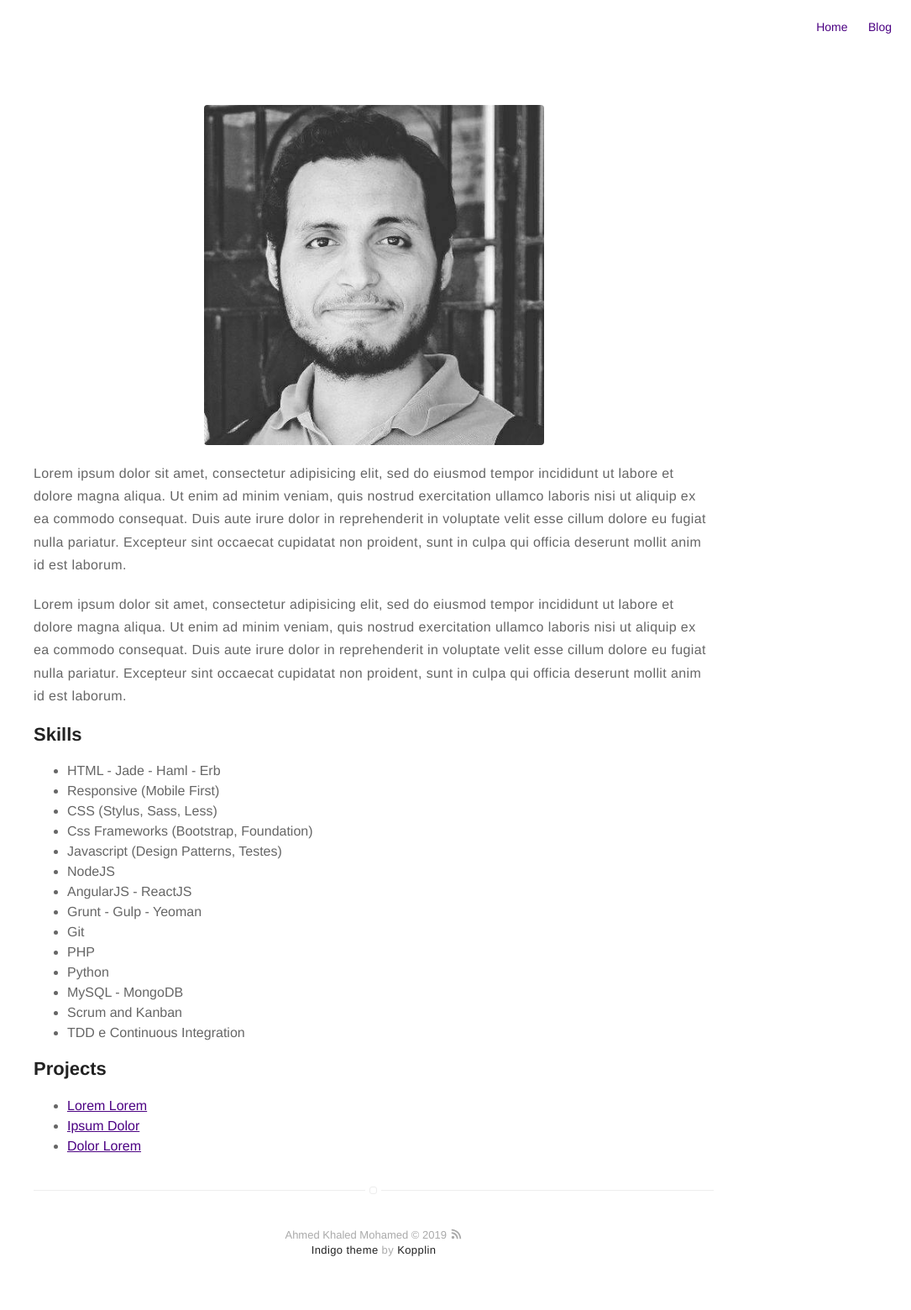
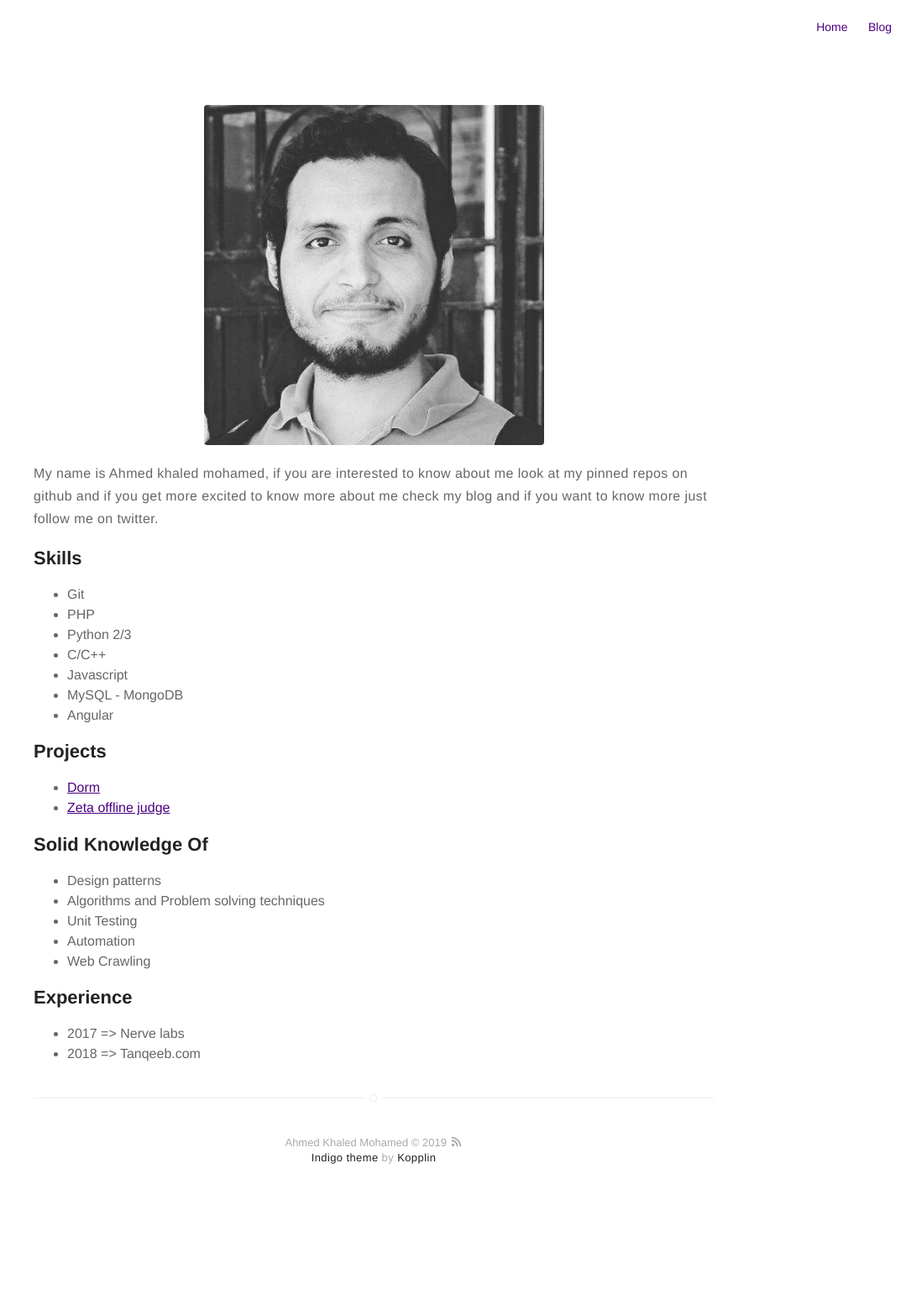
Before and after one commit to aa-ahmed-aa/aa-ahmed-aa.github.io, a Jekyll site: the page built from about.md, in a window 1280 px wide. Shown: the whole page at 84% size, without its empty margins (195-1280 px from the left). Built offline with Jekyll 4.4.1, drawn with Linux system fonts in a browser that asks for light colours; after the commit the page ends 1450 px from its top, so only the background shows below that.

Commit message:
Blog about

```diff
--- a/about.md
+++ b/about.md
@@ -4,43 +4,40 @@ layout: page
 ---
 ![Profile Image]({{ site.url }}/{{ site.picture }})
 
-<p>Lorem ipsum dolor sit amet, consectetur adipisicing elit, sed do eiusmod
-tempor incididunt ut labore et dolore magna aliqua. Ut enim ad minim veniam,
-quis nostrud exercitation ullamco laboris nisi ut aliquip ex ea commodo
-consequat. Duis aute irure dolor in reprehenderit in voluptate velit esse
-cillum dolore eu fugiat nulla pariatur. Excepteur sint occaecat cupidatat non
-proident, sunt in culpa qui officia deserunt mollit anim id est laborum.</p>
+<p>My name is Ahmed khaled mohamed, if you are interested to know about me look at my pinned repos on github and if you get more excited to know more
+about me check my blog and if you want to know more just follow me on twitter.</p>
 
-<p>Lorem ipsum dolor sit amet, consectetur adipisicing elit, sed do eiusmod
-tempor incididunt ut labore et dolore magna aliqua. Ut enim ad minim veniam,
-quis nostrud exercitation ullamco laboris nisi ut aliquip ex ea commodo
-consequat. Duis aute irure dolor in reprehenderit in voluptate velit esse
-cillum dolore eu fugiat nulla pariatur. Excepteur sint occaecat cupidatat non
-proident, sunt in culpa qui officia deserunt mollit anim id est laborum.</p>
 
 <h2>Skills</h2>
 
 <ul class="skill-list">
-	<li>HTML - Jade - Haml - Erb</li>
-	<li>Responsive (Mobile First)</li>
-	<li>CSS (Stylus, Sass, Less)</li>
-	<li>Css Frameworks (Bootstrap, Foundation)</li>
-	<li>Javascript (Design Patterns, Testes)</li>
-	<li>NodeJS</li>
-	<li>AngularJS - ReactJS</li>
-	<li>Grunt - Gulp - Yeoman</li>
 	<li>Git</li>
 	<li>PHP</li>
-	<li>Python</li>
+	<li>Python 2/3</li>
+	<li>C/C++</li>
+	<li>Javascript</li>
 	<li>MySQL - MongoDB</li>
-	<li>Scrum and Kanban</li>
-	<li>TDD e Continuous Integration</li>
+	<li>Angular</li>
 </ul>
 
 <h2>Projects</h2>
 
 <ul>
-	<li><a href="https://github.com/">Lorem Lorem</a></li>
-	<li><a href="https://github.com/">Ipsum Dolor</a></li>
-	<li><a href="https://github.com/">Dolor Lorem</a></li>
+	<li><a href="https://github.com/aa-ahmed-aa/Dorm">Dorm</a></li>
+	<li><a href="https://github.com/aa-ahmed-aa/Zeta">Zeta offline judge</a></li>
 </ul>
+
+<h2>Solid Knowledge Of</h2>
+<ul>
+	<li>Design patterns</li>
+	<li>Algorithms and Problem solving techniques</li>
+	<li>Unit Testing</li>
+	<li>Automation</li>
+	<li>Web Crawling</li>
+</ul>
+
+<h2>Experience</h2>
+<ul>
+	<li>2017 => Nerve labs</li>
+	<li>2018 => Tanqeeb.com</li>
+</ul>
```
